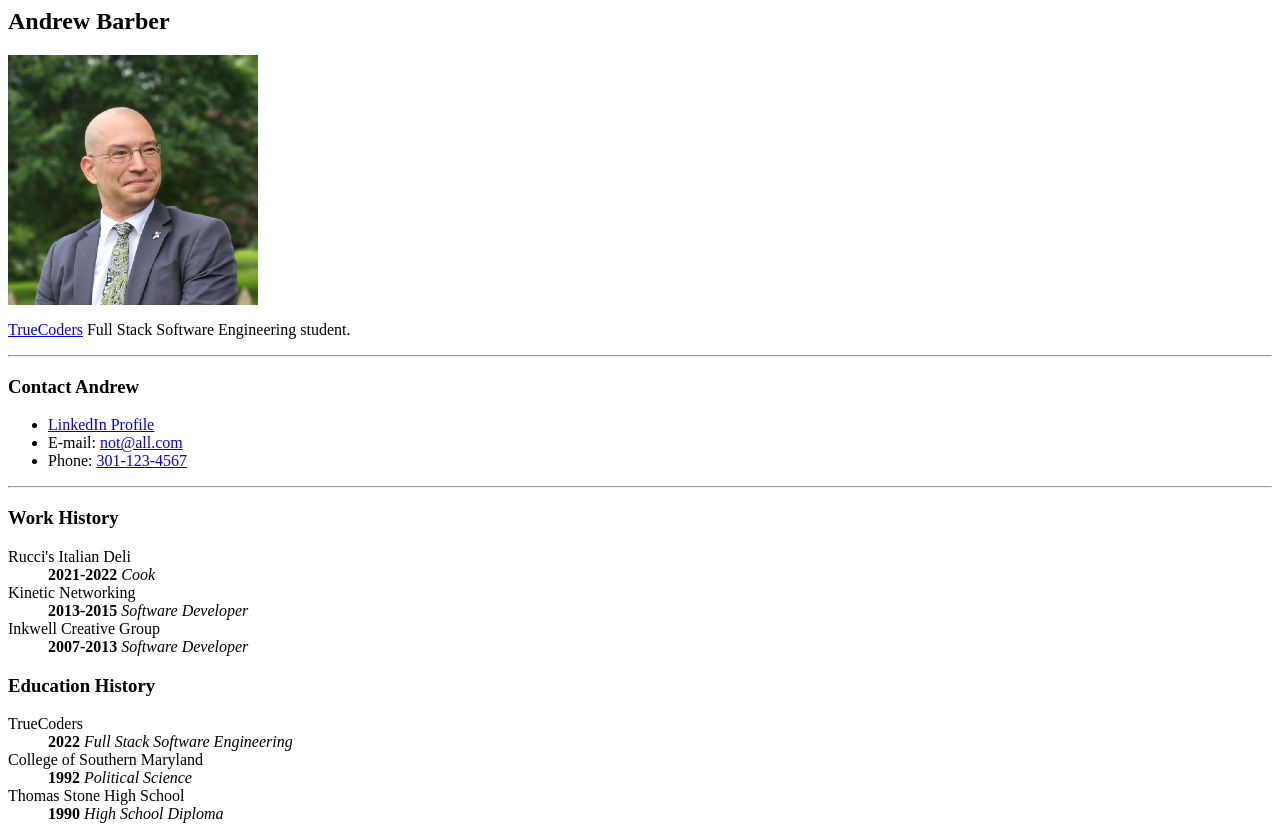
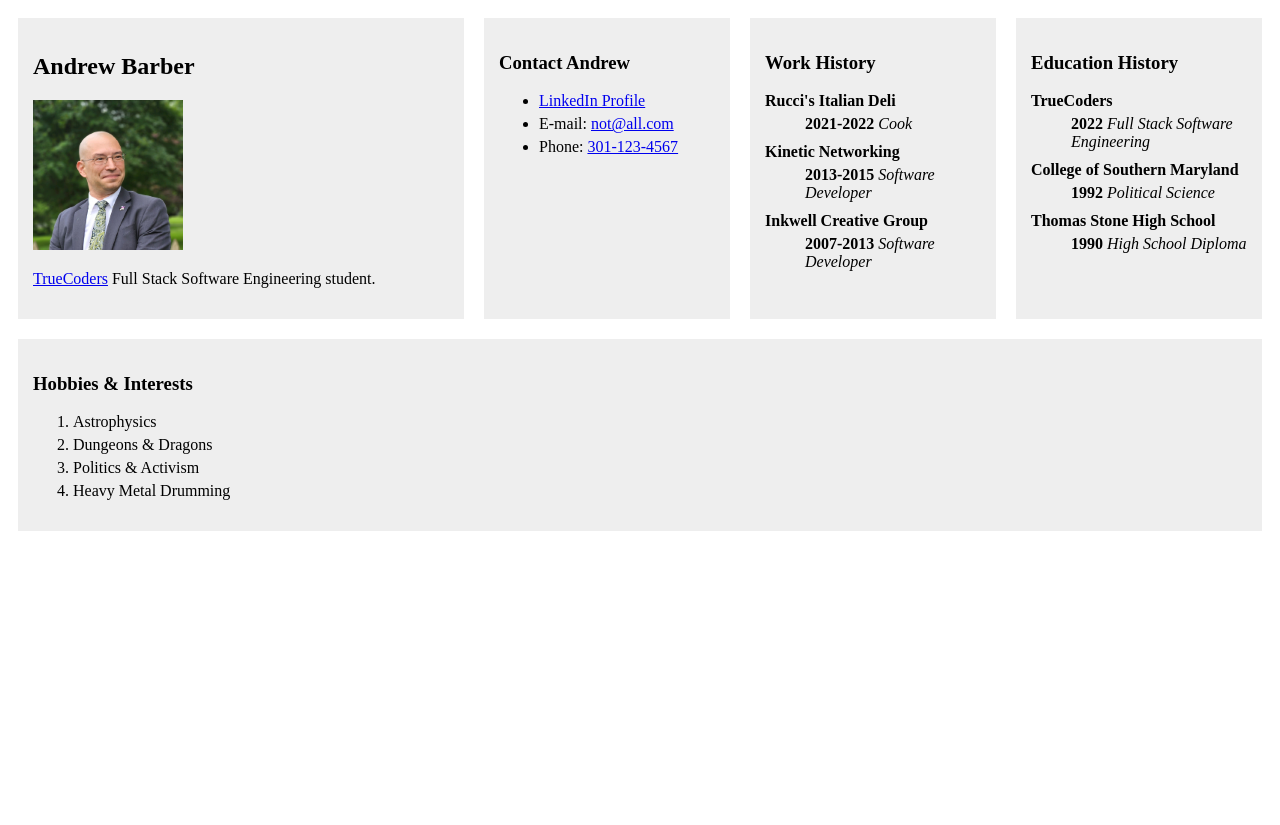
Before and after one commit to colcomet/HtmlIntroExercise, a plain HTML site: page index.html in a window 1280 px wide. Shown: the top 825 px of the page. After the commit the page ends 800 px from the top, so only its background shows below. Drawn offline with Linux system fonts and the light colour scheme.

Commit message:
Added styles

```diff
--- a/index.html
+++ b/index.html
@@ -1,14 +1,18 @@
+<!DOCTYPE html>
 <html lang="en">
 <head>
+    <meta charset="UTF-8" />
+    <link rel="stylesheet" href="style.css" />
     <title>Andrew Barber's HTML Intro Exercise</title>
 </head>
 <body>
-    <section>
+    <div id="flexBox">
+        <section id="header">
             <h1>Andrew Barber</h1>
-        <p><img src="Andrew.jpg" alt="photo of Andrew Barber" title="Andrew Barber" style="width: 250px;" /></p>
+            <p><img src="Andrew.jpg" class="headshot" alt="photo of Andrew Barber" title="Andrew Barber" /></p>
             <p><a href="http://truecoders.io/">TrueCoders</a> Full Stack Software Engineering student.</p>
         </section>
-    <hr />
+
         <section>
             <h3>Contact Andrew</h3>
             <ul>
@@ -17,7 +21,7 @@
                 <li>Phone: <a href="tel:301-123-4567" title="Not sharing real phone in a public repository!">301-123-4567</a></li>
             </ul>
         </section>
-    <hr />
+
         <section>
             <h3>Work History</h3>
             <dl>
@@ -29,6 +33,7 @@
                 <dd><strong>2007-2013</strong> <em>Software Developer</em></dd>
             </dl>
         </section>
+
         <section>
             <h3>Education History</h3>
             <dl>
@@ -40,6 +45,7 @@
                 <dd><strong>1990</strong> <em>High School Diploma</em></dd>
             </dl>
         </section>
+
         <section>
             <h3>Hobbies &amp; Interests</h3>
             <ol>
@@ -49,5 +55,6 @@
                 <li>Heavy Metal Drumming</li>
             </ol>
         </section>
+    </div>
 </body>
 </html>
--- /dev/null
+++ b/style.css
@@ -0,0 +1,33 @@
+body {
+
+}
+#flexBox {
+    display: flex;
+    flex-direction: row;
+    flex-wrap: wrap;
+}
+section{
+    flex: auto;
+    width: 200px;
+    margin: 10px;
+    padding: 15px;
+    border: 1px gray;
+    background: #EEE;
+}
+section#header{
+    width: 400px;
+}
+.headshot{
+    width: 150px;
+}
+
+dt{
+    margin-top: 10px;
+    font-weight: bold;
+}
+li{
+
+}
+dt, dd, li{
+    margin-bottom: 5px;
+}
```
Lines whose indentation alone changed are shown as unchanged.
